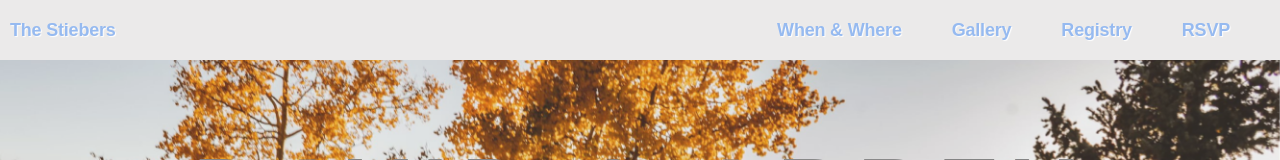
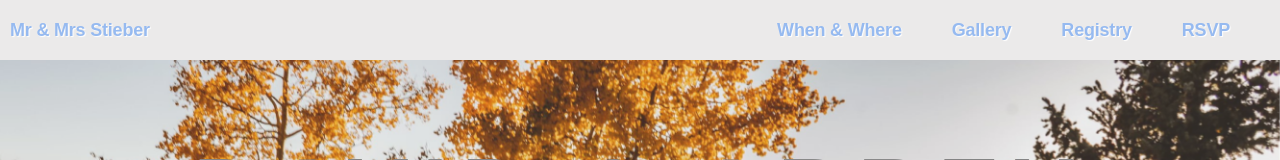
Before and after one commit to mdflynn/stieber-wedding, a React (Create React App) app: page / in a window 1280 px wide. Shown: the top 160 px of the page. Built offline with nearby package versions, Linux system fonts and the light colour scheme.

Commit message:
update name

```diff
--- a/src/components/Nav/Nav.js
+++ b/src/components/Nav/Nav.js
@@ -6,7 +6,7 @@ const Nav = () => {
   return (
     <nav>
       <Link to="/" id="nav-name">
-        <p className="nav-text">The Stiebers</p>
+        <p className="nav-text">Mr & Mrs Stieber</p>
       </Link>
       <NavLink to="/location" className="nav-link">
         <p className="nav-text">When & Where</p>
```
